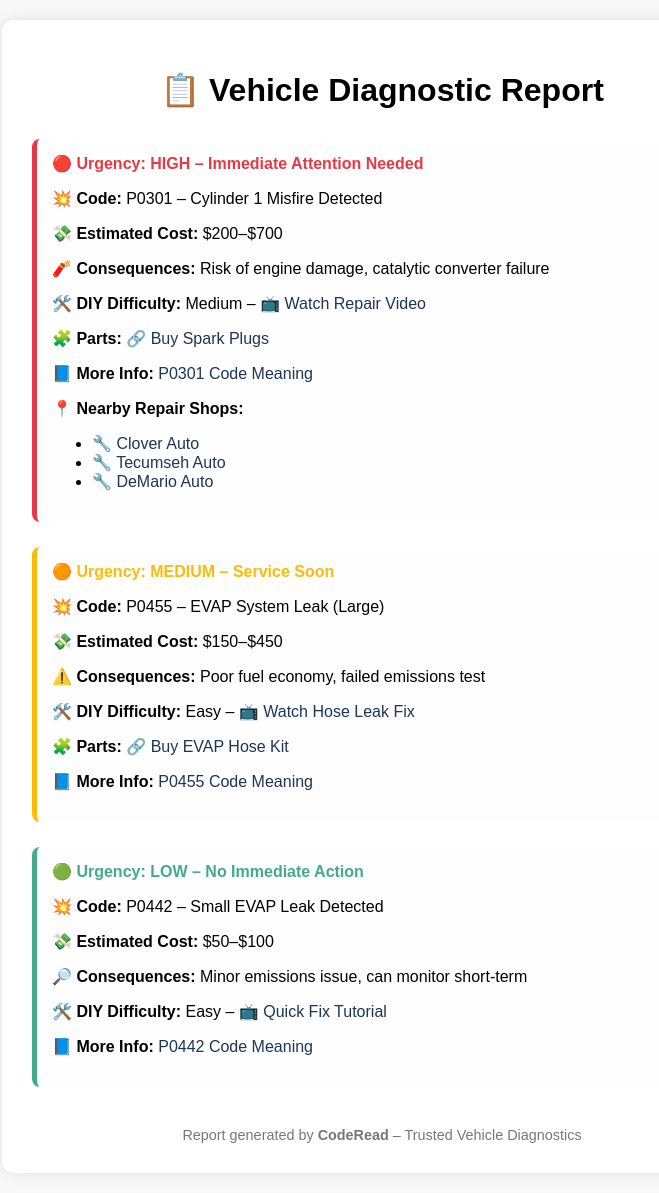
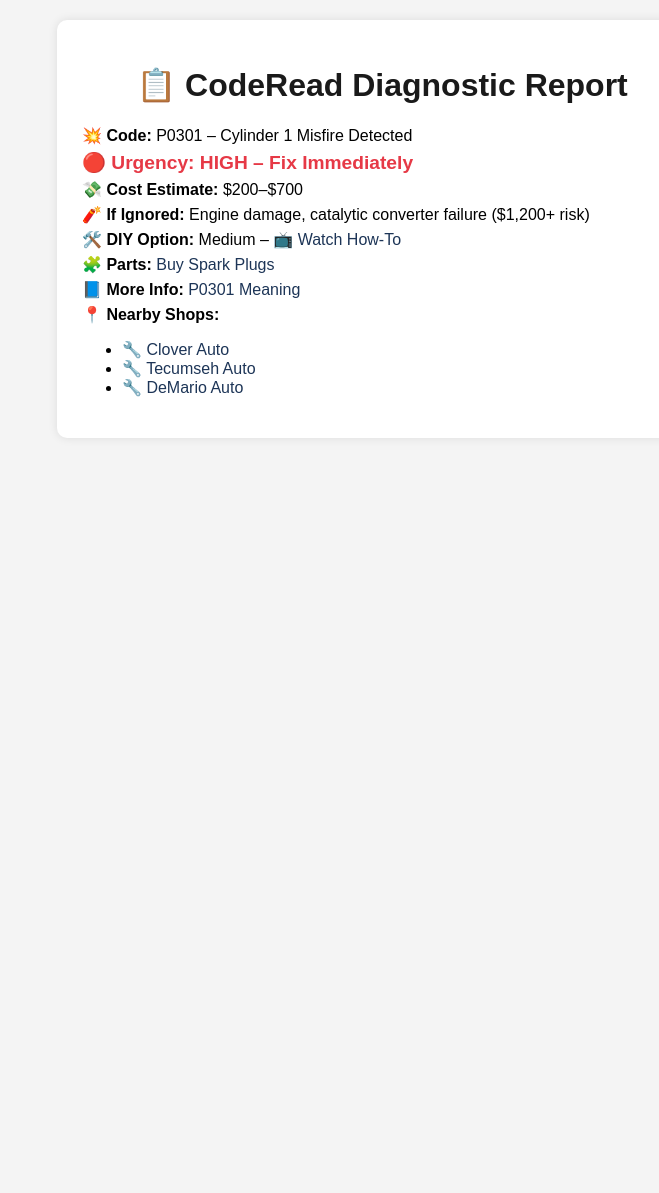
Before and after one commit to CODEREaDer24/coderead, a Flask app: template templates/report.html in a window 1280 px wide. Shown: the whole page, without its empty margins (258-917 px from the left). After the commit the page ends 397 px from the top, so only its background shows below. Run offline with Flask 3, Linux system fonts and the light colour scheme; the template is opened without the code that fills it, so the values that code supplies are empty.

Commit message:
Update report.html

```diff
--- a/templates/report.html
+++ b/templates/report.html
@@ -2,105 +2,64 @@
 <html lang="en">
 <head>
   <meta charset="UTF-8">
-    <title>Diagnostic Report</title>
+  <title>CodeRead Diagnostic Report</title>
   <style>
     body {
       font-family: Arial, sans-serif;
-            background: #f8f8f8;
+      background: #f4f4f4;
       margin: 0;
       padding: 20px;
     }
-        .report {
-            max-width: 700px;
+    .container {
+      background: #fff;
+      padding: 25px;
+      border-radius: 10px;
+      max-width: 600px;
       margin: auto;
-            background: #fff;
-            padding: 30px;
-            border-radius: 12px;
-            box-shadow: 0 0 15px rgba(0,0,0,0.1);
+      box-shadow: 0 0 10px rgba(0,0,0,0.1);
     }
     h1 {
       text-align: center;
-            margin-bottom: 30px;
+      color: #1a1a1a;
     }
-        .issue {
-            border-left: 5px solid #333;
-            padding-left: 15px;
-            margin-bottom: 25px;
-            background: #fefefe;
-            padding: 15px;
-            border-radius: 8px;
-        }
-        .high { border-color: #e63946; }
-        .medium { border-color: #ffba08; }
-        .low { border-color: #43aa8b; }
-
     .urgency {
       font-weight: bold;
-            margin-bottom: 8px;
+      font-size: 1.2em;
+      margin: 15px 0;
+      color: #e63946;
     }
-        .urgency.red { color: #e63946; }
-        .urgency.orange { color: #ffba08; }
-        .urgency.green { color: #43aa8b; }
-
+    .info p {
+      margin: 6px 0;
+    }
     a {
       color: #1d3557;
       text-decoration: none;
     }
-
     a:hover {
       text-decoration: underline;
-        }
-
-        .footer {
-            text-align: center;
-            margin-top: 40px;
-            font-size: 0.9em;
-            color: #777;
     }
   </style>
 </head>
 <body>
-    <div class="report">
-        <h1>📋 Vehicle Diagnostic Report</h1>
+  <div class="container">
+    <h1>📋 CodeRead Diagnostic Report</h1>
 
-        <div class="issue high">
-            <div class="urgency red">🔴 Urgency: HIGH – Immediate Attention Needed</div>
-            <p>💥 <strong>Code:</strong> P0301 – Cylinder 1 Misfire Detected</p>
-            <p>💸 <strong>Estimated Cost:</strong> $200–$700</p>
-            <p>🧨 <strong>Consequences:</strong> Risk of engine damage, catalytic converter failure</p>
-            <p>🛠️ <strong>DIY Difficulty:</strong> Medium – <a href="#">📺 Watch Repair Video</a></p>
-            <p>🧩 <strong>Parts:</strong> <a href="#">🔗 Buy Spark Plugs</a></p>
-            <p>📘 <strong>More Info:</strong> <a href="#">P0301 Code Meaning</a></p>
-            <p>📍 <strong>Nearby Repair Shops:</strong></p>
+    <div class="info">
+      <p><strong>💥 Code:</strong> P0301 – Cylinder 1 Misfire Detected</p>
+      <p class="urgency">🔴 Urgency: HIGH – Fix Immediately</p>
+      <p><strong>💸 Cost Estimate:</strong> $200–$700</p>
+      <p><strong>🧨 If Ignored:</strong> Engine damage, catalytic converter failure ($1,200+ risk)</p>
+      <p><strong>🛠️ DIY Option:</strong> Medium – <a href="https://www.youtube.com/results?search_query=P0301+fix">📺 Watch How-To</a></p>
+      <p><strong>🧩 Parts:</strong> <a href="https://www.rockauto.com/en/catalog/*,spark+plug">Buy Spark Plugs</a></p>
+      <p><strong>📘 More Info:</strong> <a href="https://www.obd-codes.com/p0301">P0301 Meaning</a></p>
+
+      <p><strong>📍 Nearby Shops:</strong></p>
       <ul>
         <li><a href="https://www.cloverautorepair.com">🔧 Clover Auto</a></li>
         <li><a href="https://www.tecumsehauto.ca">🔧 Tecumseh Auto</a></li>
         <li><a href="https://www.demarioauto.ca">🔧 DeMario Auto</a></li>
       </ul>
     </div>
-
-        <div class="issue medium">
-            <div class="urgency orange">🟠 Urgency: MEDIUM – Service Soon</div>
-            <p>💥 <strong>Code:</strong> P0455 – EVAP System Leak (Large)</p>
-            <p>💸 <strong>Estimated Cost:</strong> $150–$450</p>
-            <p>⚠️ <strong>Consequences:</strong> Poor fuel economy, failed emissions test</p>
-            <p>🛠️ <strong>DIY Difficulty:</strong> Easy – <a href="#">📺 Watch Hose Leak Fix</a></p>
-            <p>🧩 <strong>Parts:</strong> <a href="#">🔗 Buy EVAP Hose Kit</a></p>
-            <p>📘 <strong>More Info:</strong> <a href="#">P0455 Code Meaning</a></p>
-        </div>
-
-        <div class="issue low">
-            <div class="urgency green">🟢 Urgency: LOW – No Immediate Action</div>
-            <p>💥 <strong>Code:</strong> P0442 – Small EVAP Leak Detected</p>
-            <p>💸 <strong>Estimated Cost:</strong> $50–$100</p>
-            <p>🔎 <strong>Consequences:</strong> Minor emissions issue, can monitor short-term</p>
-            <p>🛠️ <strong>DIY Difficulty:</strong> Easy – <a href="#">📺 Quick Fix Tutorial</a></p>
-            <p>📘 <strong>More Info:</strong> <a href="#">P0442 Code Meaning</a></p>
-        </div>
-
-        <div class="footer">
-            Report generated by <strong>CodeRead</strong> – Trusted Vehicle Diagnostics
-        </div>
   </div>
 </body>
 </html>
```
Lines whose indentation alone changed are shown as unchanged.
